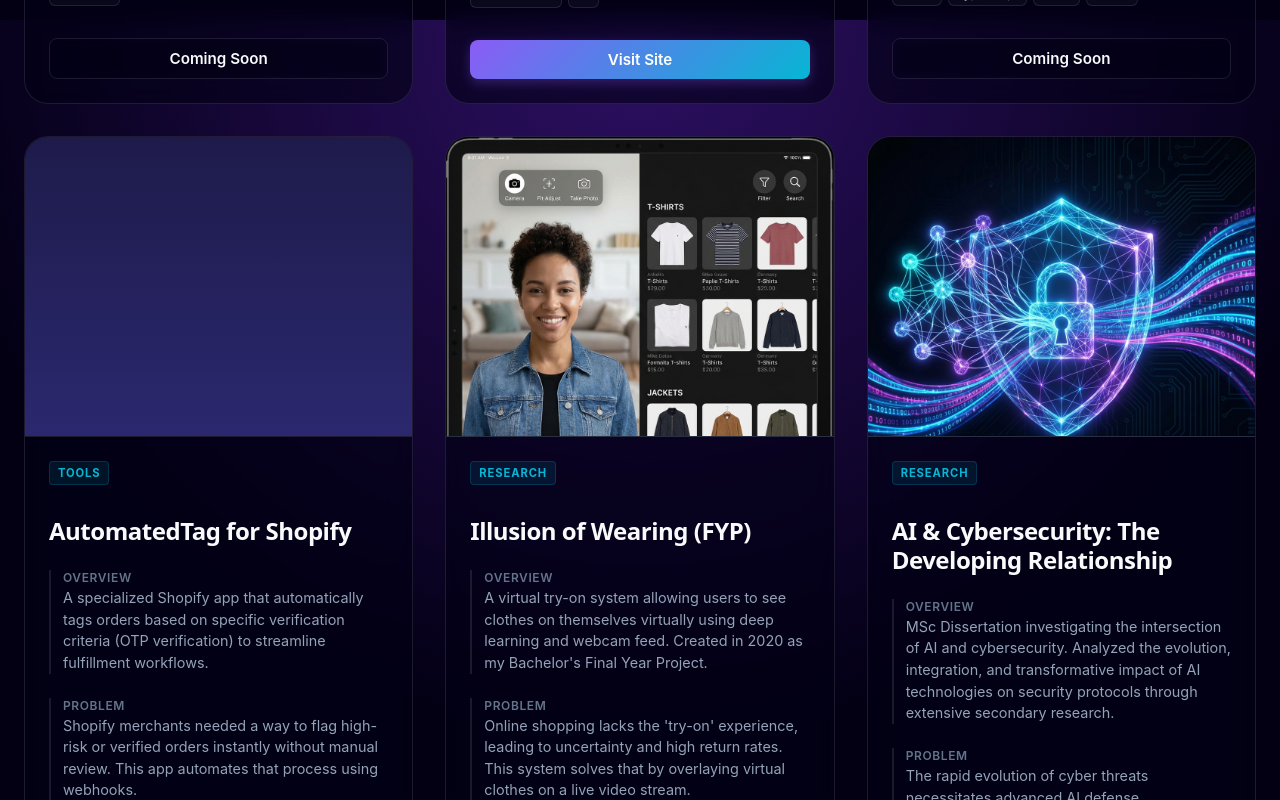
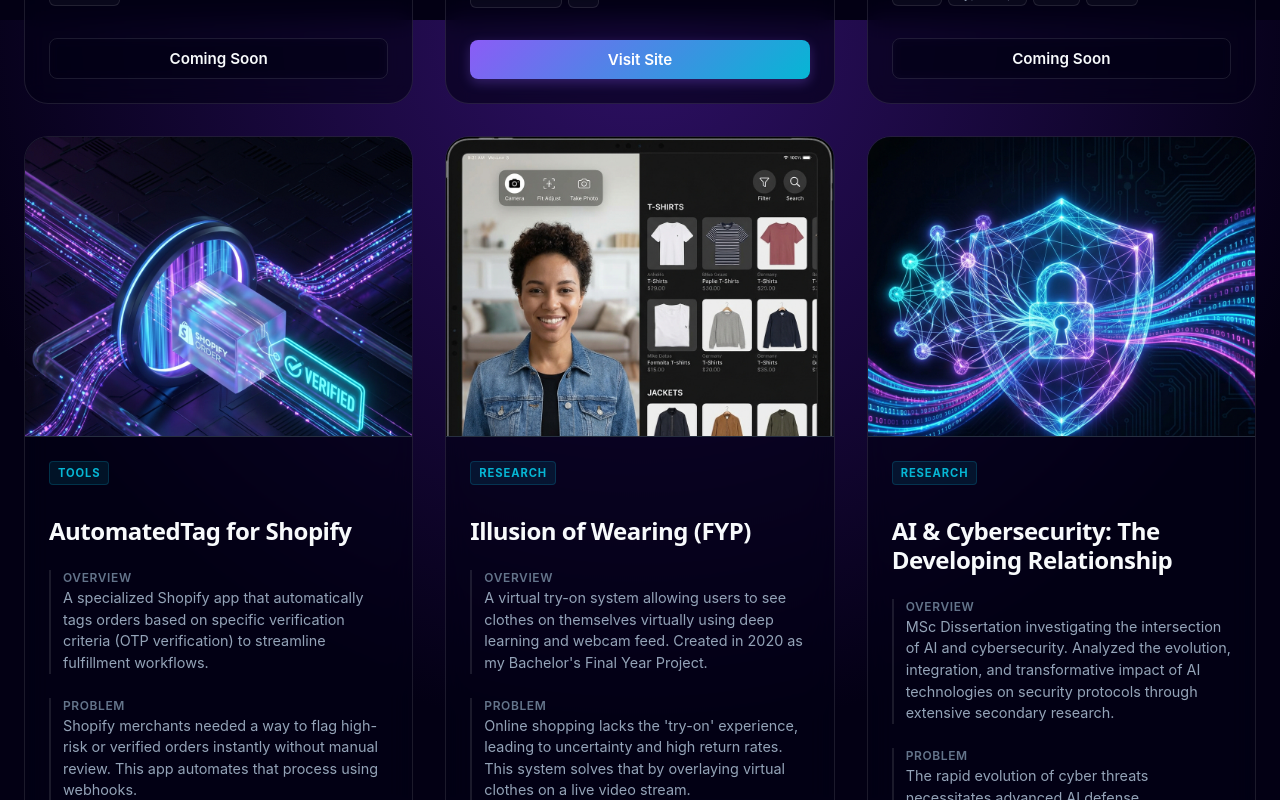
Before and after one commit to AmmarAsif-cmd/Porfolio, a React (Vite) app: page / in a window 1280 px wide. Shown: the part 2380-3180 px from the top of the page. Built offline with nearby package versions, Linux system fonts and the light colour scheme.

Commit message:
Add visualization image for AutomatedTag Shopify app

```diff
--- a/src/data/portfolio.ts
+++ b/src/data/portfolio.ts
@@ -124,7 +124,7 @@
                 "Building serverless functions for cost-effective event processing.",
             ],
             techStack: ["Node.js", "Shopify API", "JavaScript", "Express"],
-            image: "",
+            image: "/automated-tag.png",
             github: "https://github.com/AmmarAsif-cmd/Automated-Tag-Generater-For-Shopify-Orders",
             featured: false,
         },
```
Also changed, not shown: public/automated-tag.png (added).
